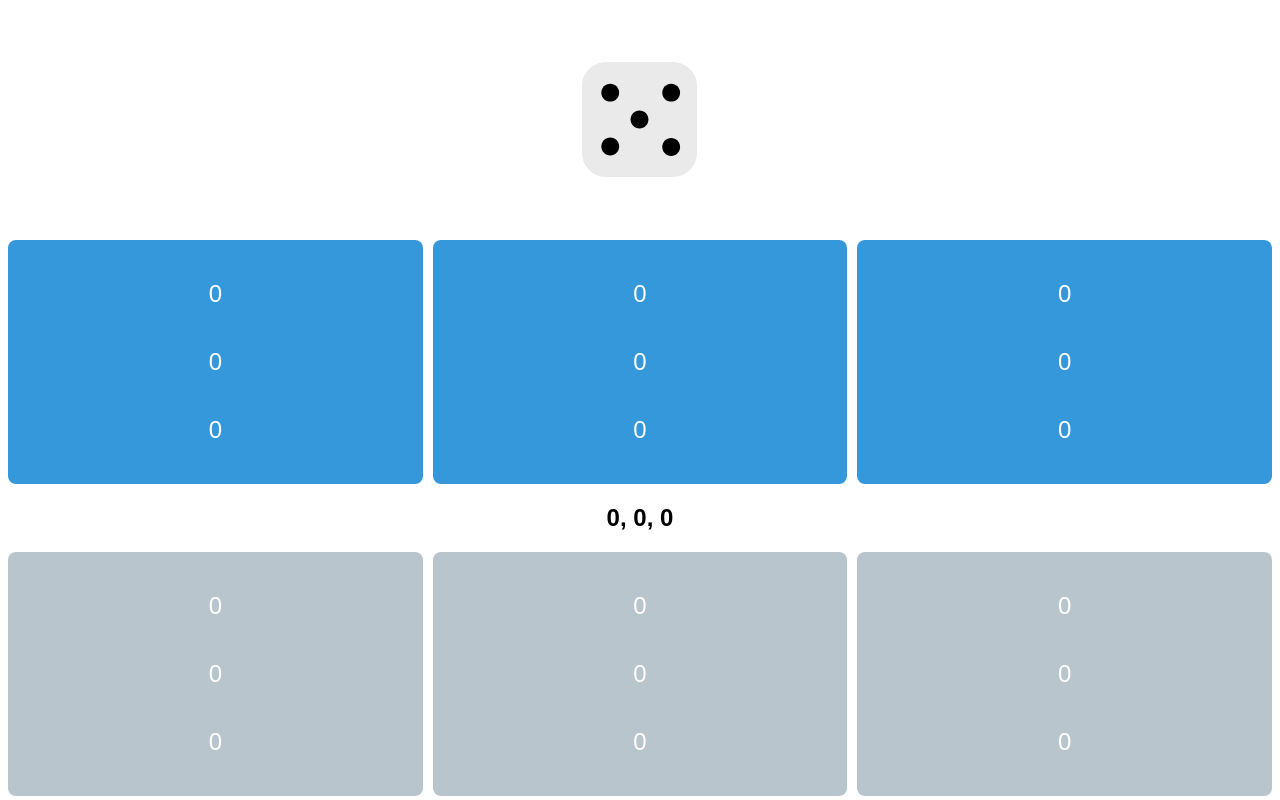
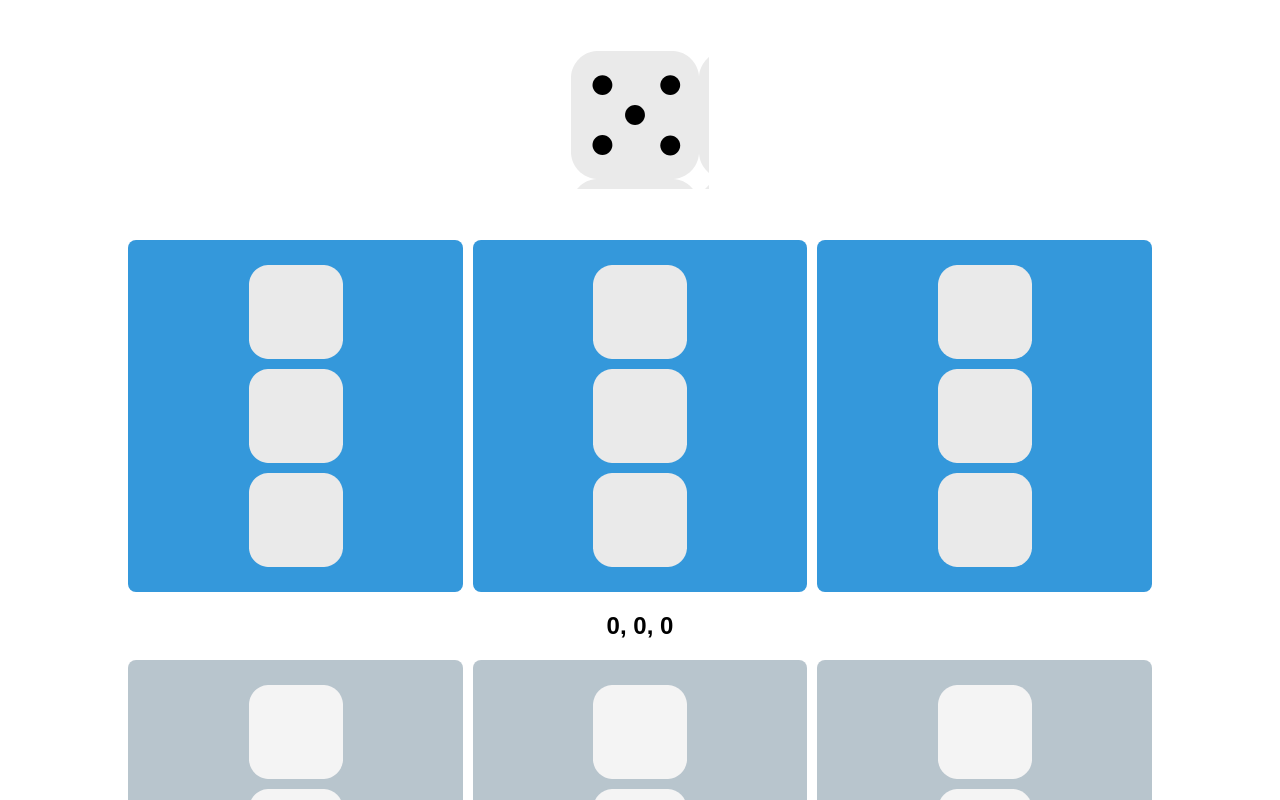
Before and after one commit to DexterNeuf/dice-game-refactor, a React (Create React App) app: page / in a window 1280 px wide. Shown: the top 800 px of the page. Built offline with nearby package versions, Linux system fonts and the light colour scheme.

Commit message:
changed css in dice animation

```diff
--- a/src/App.js
+++ b/src/App.js
@@ -70,7 +70,7 @@ export default function App() {
     }
     return rowItems.map((item, i) => (
       <div className={`dice dice${item}`} key={i}>
-        {item}
+        {" "}
       </div>
     ));
   };
@@ -186,9 +186,8 @@ export default function App() {
   };
 
   return (
-    <div div className={`App ${gameOver ? "gameOverMode" : ""}`}>
+    <div className={`App ${gameOver ? "gameOverMode" : ""}`}>
       <DiceAnimation passedNumber={randomNumber} />
-
       <div
         className={`diceGrid ${turnInterval ? "activeGrid" : "inactiveGrid"}`}
       >
--- a/src/styles.css
+++ b/src/styles.css
@@ -1,6 +1,8 @@
 .App {
   font-family: sans-serif;
   text-align: center;
+  max-width: 1024px;
+  margin: 0 auto;
 }
 
 .diceGrid {
@@ -24,7 +26,16 @@
     ); /* Adjust for smaller screens */
   }
 }
-
+.dice {
+  margin: 0 auto;
+  background-image: url(../public/full-size-dice/dice0.svg);
+  background-position: center;
+  width: 64px;
+  height: 64px;
+  background-repeat: no-repeat;
+  border-radius: 10%;
+  background-size: 90%;
+}
 .diceGrid div {
   background-color: #3498db;
   color: #fff;
@@ -95,67 +106,31 @@
 .dice1 {
   margin: 0 auto;
   background-image: url(../public/full-size-dice/dice1.svg);
-  background-position: center;
-  width: 128px;
-  height: 128px;
-  background-repeat: no-repeat;
-  border-radius: 10%;
-  background-size: 90%;
 }
 .dice2 {
   margin: 0 auto;
   background-image: url(../public/full-size-dice/dice2.svg);
-  background-position: center;
-  width: 128px;
-  height: 128px;
-  background-repeat: no-repeat;
-  border-radius: 10%;
-  background-size: 90%;
 }
 
 .dice3 {
   margin: 0 auto;
   background-image: url(../public/full-size-dice/dice3.svg);
-  background-position: center;
-  width: 128px;
-  height: 128px;
-  background-repeat: no-repeat;
-  border-radius: 10%;
-  background-size: 90%;
 }
 .dice4 {
   margin: 0 auto;
   background-image: url(../public/full-size-dice/dice4.svg);
-  background-position: center;
-  width: 128px;
-  height: 128px;
-  background-repeat: no-repeat;
-  border-radius: 10%;
-  background-size: 90%;
 }
 .dice5 {
   margin: 0 auto;
   background-image: url(../public/full-size-dice/dice5.svg);
-  background-position: center;
-  width: 128px;
-  height: 128px;
-  background-repeat: no-repeat;
-  border-radius: 10%;
-  background-size: 90%;
 }
 
 .dice6 {
   margin: 0 auto;
   background-image: url(../public/full-size-dice/dice6.svg);
-  background-position: center;
-  width: 128px;
-  height: 128px;
-  background-repeat: no-repeat;
-  border-radius: 10%;
-  background-size: 90%;
 }
 
-dice-roll-box {
-  max-width: 138px;
-  max-height: 138px;
+.dice-roll-box {
+  min-width: 138px;
+  min-height: 138px;
 }
```
Also changed, not shown: src/DiceAnimation.js (+15 -15 lines), public/full-size-dice/dice0.png (added), public/full-size-dice/dice0.svg (added).
